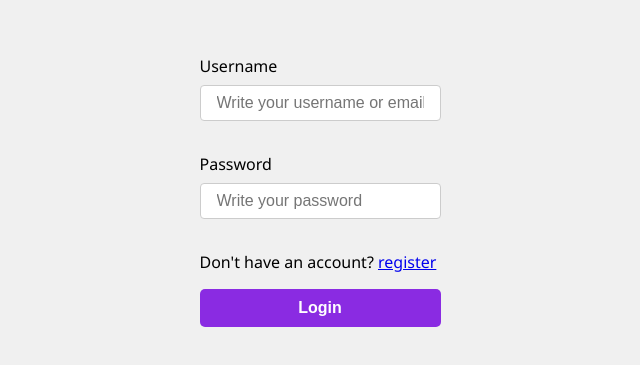
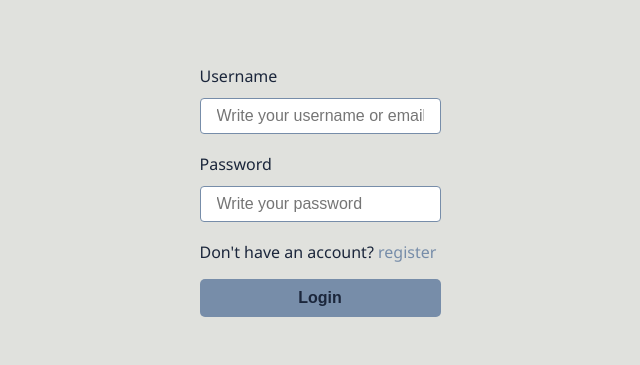
Before and after one commit to jnunez2301/FlavorCraft, a React (Vite) app: page /auth in a window 1280 px wide. Shown: the part 201-566 px from the top of the page, without its empty margins (320-960 px from the left). Built offline with nearby package versions, Linux system fonts and the light colour scheme; no server answers.

Commit message:
ThemeProvider added

```diff
--- a/package.json
+++ b/package.json
@@ -14,7 +14,6 @@
     "@emotion/styled": "^11.13.0",
     "@mantine/form": "^7.12.0",
     "@tanstack/react-router": "^1.47.1",
-    "framer-motion": "^11.3.24",
     "react": "^18.3.1",
     "react-dom": "^18.3.1",
     "react-hot-toast": "^2.4.1",
--- a/src/auth/Authenticate.tsx
+++ b/src/auth/Authenticate.tsx
@@ -6,7 +6,6 @@
   justify-content: center;
   align-items: center;
   height: 100vh;
-  background-color: #f0f0f0;
 `
 
 export const Authenticate = () => {
--- a/src/components/Button.tsx
+++ b/src/components/Button.tsx
@@ -1,7 +1,6 @@
 import styled from "@emotion/styled";
 
 const Button = styled.button`
-  background-color: blueviolet;
   color: #fff;
   padding: 10px 20px;
   border-radius: 5px;
@@ -9,9 +8,7 @@
   cursor: pointer;
   font-weight: bold;
   font-size: 16px;
-  &:hover {
-    background-color: darkviolet;
-  }
+  transition: all 0.2s ease;
 `;
 
 export default Button;
--- a/src/components/Input.tsx
+++ b/src/components/Input.tsx
@@ -2,10 +2,11 @@
 
 const Input = styled.input`
   padding: 0.5rem 1rem;
-  border: 1px solid #ccc;
   border-radius: 0.25rem;
   font-size: 1rem;
-  margin-bottom: 1rem;
+  margin: .2rem 0;
+  width: 100%;
+  outline: none;
 `;
 
 
--- /dev/null
+++ b/src/context/ThemeContext.tsx
@@ -0,0 +1,47 @@
+/* eslint-disable react-refresh/only-export-components */
+import React, { PropsWithChildren, useEffect } from "react";
+import Theme from "../theme/Theme";
+
+export enum ThemeType {
+  Light = "light",
+  Dark = "dark",
+}
+
+type ThemeContextState = {
+  theme: ThemeType;
+  setTheme: (theme: ThemeType) => void;
+};
+
+const ThemeContext = React.createContext<ThemeContextState | undefined>(
+  undefined
+);
+
+export const useTheme = () => {
+  const context = React.useContext(ThemeContext);
+  if (!context) {
+    throw new Error("useTheme must be used within a ThemeProvider");
+  }
+  return context;
+};
+
+export const ThemeProvider: React.FC<PropsWithChildren> = ({ children }) => {
+  const [theme, setTheme] = React.useState<ThemeType>(ThemeType.Light);
+  const prefersDarkMode = window.matchMedia('(prefers-color-scheme: dark)').matches
+  useEffect(() => {
+    if(prefersDarkMode){
+      setTheme(ThemeType.Dark)
+    }else {
+      setTheme(ThemeType.Light)
+    }
+  }, [prefersDarkMode]);
+  const values = {
+    theme,
+    setTheme,
+  };
+  console.log(theme)
+  return (
+    <ThemeContext.Provider value={values}>
+      <Theme $themeMode={theme}>{children}</Theme>
+    </ThemeContext.Provider>
+  );
+};
--- a/src/index.css
+++ b/src/index.css
@@ -5,9 +5,28 @@
   padding: 0;
   box-sizing: border-box;
 }
+/*
+#0D1B2A
+#1B263B
+#415A77
+#778DA9
+#E0E1DD
+*/
+:root {
+  /* Light */
+  --color-primary: #1B263B;
+  --color-secondary: #415A77;
+  --color-tertiary: #778DA9;
+  --color-quaternary: #E0E1DD;
+  --color-quinary: #0D1B2A;
+
+}
 body {
   font-family: "Noto Sans", sans-serif;
   font-optical-sizing: auto;
   font-style: normal;
   font-variation-settings: "wdth" 100;
 }
+a {
+  text-decoration: none;
+}
--- a/src/main.tsx
+++ b/src/main.tsx
@@ -4,13 +4,16 @@
 import { RouterProvider } from "@tanstack/react-router";
 import router from "./router/router.tsx";
 import { Toaster } from "react-hot-toast";
-import { SessionProvider, } from "./auth/SessionContext.tsx";
+import { SessionProvider } from "./auth/SessionContext.tsx";
+import { ThemeProvider } from "./context/ThemeContext.tsx";
 
 createRoot(document.getElementById("root")!).render(
   <StrictMode>
     <SessionProvider>
-      <RouterProvider router={router}/>
-      <Toaster position="top-center" />
+      <ThemeProvider>
+        <RouterProvider router={router} />
+        <Toaster position="top-center" />
+      </ThemeProvider>
     </SessionProvider>
   </StrictMode>
 );
--- /dev/null
+++ b/src/theme/Theme.tsx
@@ -0,0 +1,50 @@
+import styled from "@emotion/styled";
+import { ThemeType } from "../context/ThemeContext";
+
+const Theme = styled.section<{ $themeMode: ThemeType }>`
+  --bg-color: ${({ $themeMode }) =>
+    $themeMode === ThemeType.Dark
+      ? "var(--color-primary)"
+      : "var(--color-quaternary)"};
+  --text-color: ${({ $themeMode }) =>
+    $themeMode === ThemeType.Dark
+      ? "var(--color-quaternary)"
+      : "var(--color-primary)"};
+  --info-color: ${({ $themeMode }) =>
+    $themeMode === ThemeType.Dark
+      ? "var(--color-secondary)"
+      : "var(--color-tertiary)"};
+  --info-color-hover: ${({ $themeMode }) =>
+    $themeMode === ThemeType.Dark
+      ? "var(--color-tertiary)"
+      : "var(--color-secondary)"};
+  --success-color: ${({ $themeMode }) =>
+    $themeMode === ThemeType.Dark
+      ? "var(--color-quaternary)"
+      : "var(--color-primary)"};
+  background-color: var(--bg-color);
+  color: var(--text-color);
+  button {
+    background-color: var(--info-color);
+    color: var(--text-color);
+    &:hover {
+      background-color: var(--info-color-hover);
+    }
+  }
+  input {
+    border: 1px solid var(--info-color);
+    transition: border 0.2s ease-in;
+    &:focus {
+      border: 2px solid var(--info-color-hover);
+    }
+  }
+  a {
+    color: var(--info-color);
+    transition: color 0.2s ease-in;
+    &:hover {
+      color: var(--info-color-hover);
+    }
+  }
+`;
+
+export default Theme;
```
Also changed, not shown: 1 other file (tests, documents, lock files or other folders).
